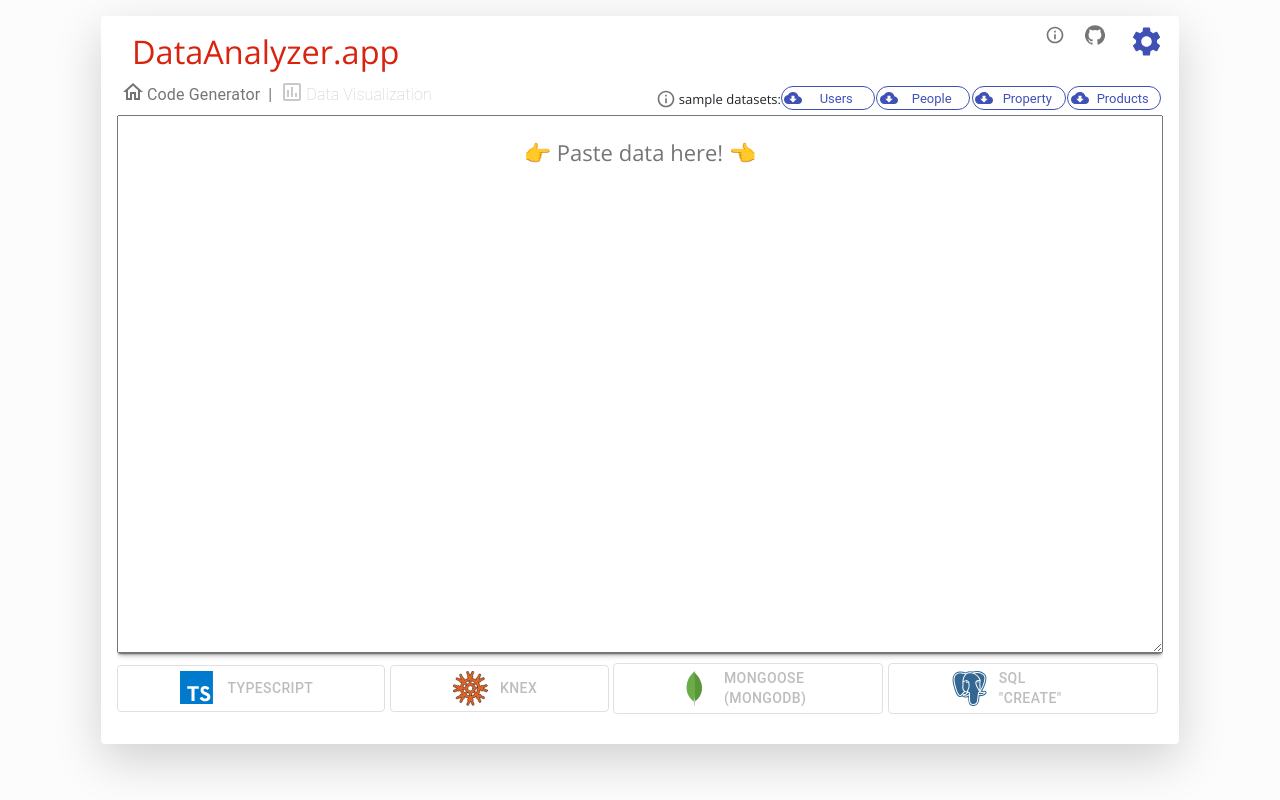
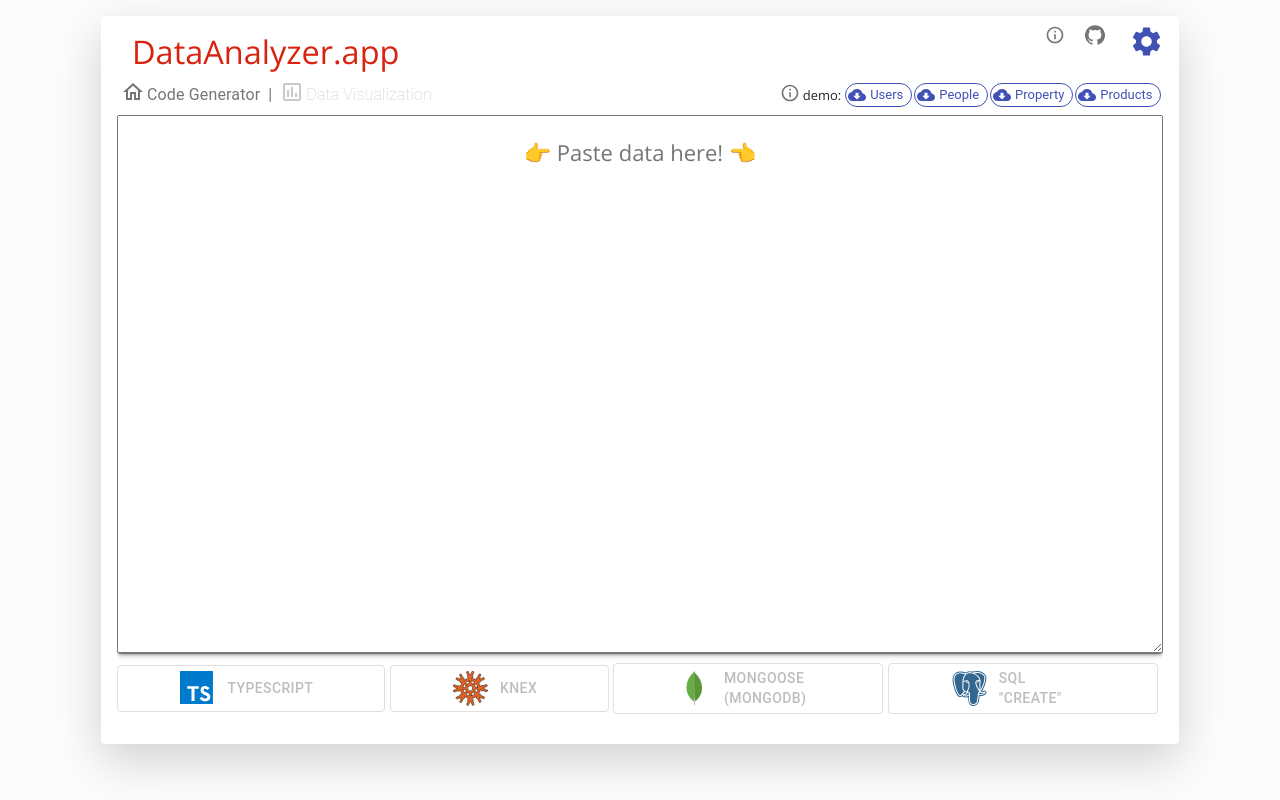
Before and after one commit to elite-libs/DataAnalyzer.app, a React (Create React App) app: page / in a window 1280 px wide. Built offline with nearby package versions, Linux system fonts and the light colour scheme.

Commit message:
layout fixes

```diff
--- a/src/components/DemoDataMenu.tsx
+++ b/src/components/DemoDataMenu.tsx
@@ -68,7 +68,7 @@ export const DemoDataMenu = () => {
   };
 
   return (
-    <section className="demo-data-buttons col-12 px-0 col-md-7 col-sm-10 col-xs-12">
+    <section className="demo-data-buttons col-12 px-0 col-md-7 col-sm-11">
       <TooltipWrapper
         tooltipContent={
           <>
@@ -80,7 +80,7 @@ export const DemoDataMenu = () => {
       >
         <label>
           <InfoOutlined color="action" fontSize="small" />
-          sample datasets:
+          demo:&#160;
         </label>
       </TooltipWrapper>
       {sampleDataSets.map((set) => {
@@ -93,7 +93,7 @@ export const DemoDataMenu = () => {
             size="small"
             color={currentlyLoadedFile !== set.value ? 'primary' : 'default'}
             label={set.label}
-            style={{ width: '94px' }}
+            style={{ maxWidth: '94px' }}
             onClick={() => loadData(set.schemaName, set.value)}
           />
         );
--- a/src/components/SchemaTools/index.tsx
+++ b/src/components/SchemaTools/index.tsx
@@ -253,7 +253,7 @@ export default function SchemaTools() {
             <Breadcrumbs
               separator={<span className="divider d-md-block d-none">|</span>}
               aria-label="breadcrumb"
-              className="col-md-5 col-sm-2 col-12 pb-2 pl-1"
+              className="col-md-5 col-sm-1 col-12 pb-2 pl-1"
             >
               <Link component={RouteLink} color="inherit" to="/">
                 <HomeOutlinedIcon />
--- a/src/styles.scss
+++ b/src/styles.scss
@@ -52,7 +52,7 @@ Extra extra large 	xxl 	≥1400px
   display: flex;
   flex-wrap: wrap;
   justify-content: right;
-  align-items: center;
+  // align-items: center;
   position: relative;
   z-index: -1;
 
@@ -73,7 +73,7 @@ Extra extra large 	xxl 	≥1400px
   label {
     margin-right: 3px;
     display: flex;
-    align-items: center;
+    // align-items: center;
     justify-content: center;
     margin: 0;
     line-height: 24px;
@@ -149,6 +149,10 @@ form.generator {
   .App {
     max-width: 100% !important;
     padding: 0 10px !important;
+
+    &.container {
+      max-width: 100% !important;
+    }
 
     main {
       > section {
```
